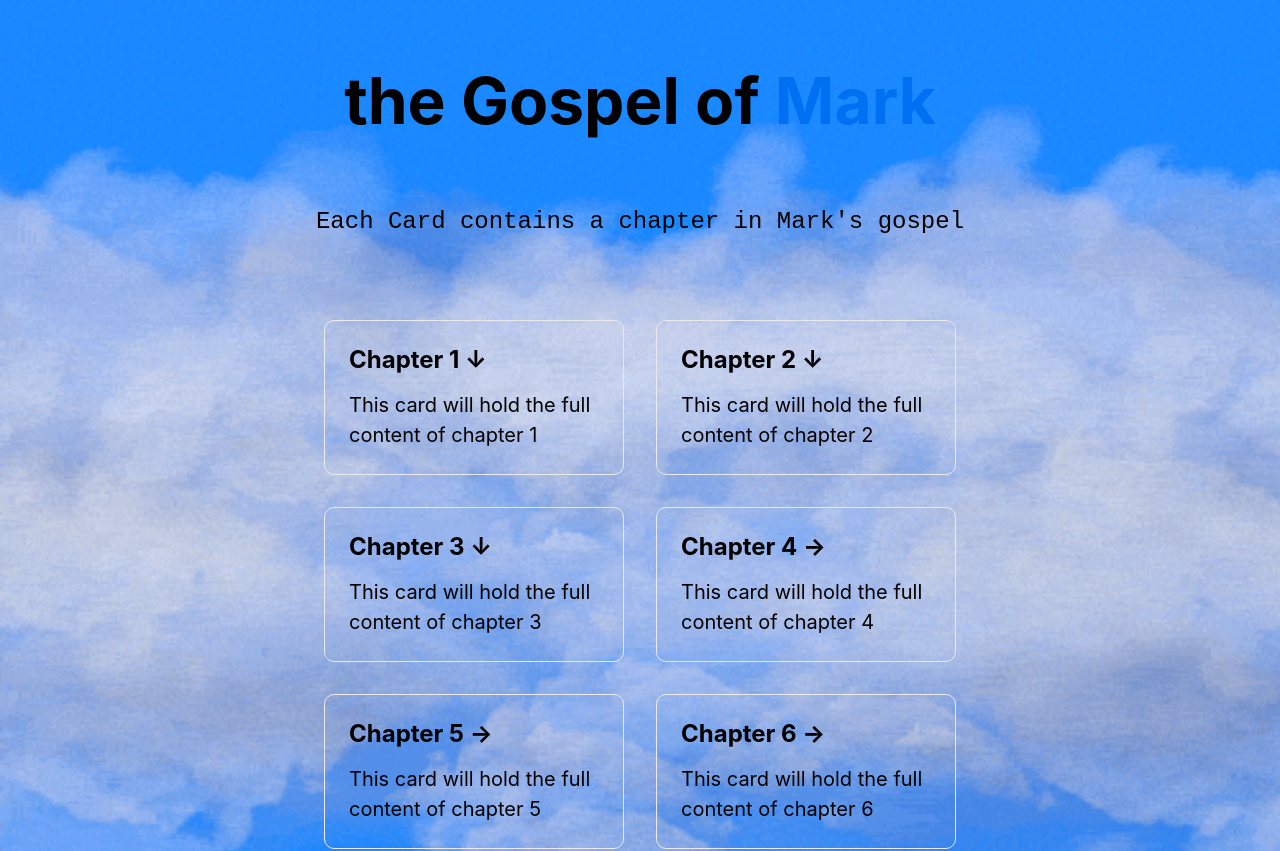
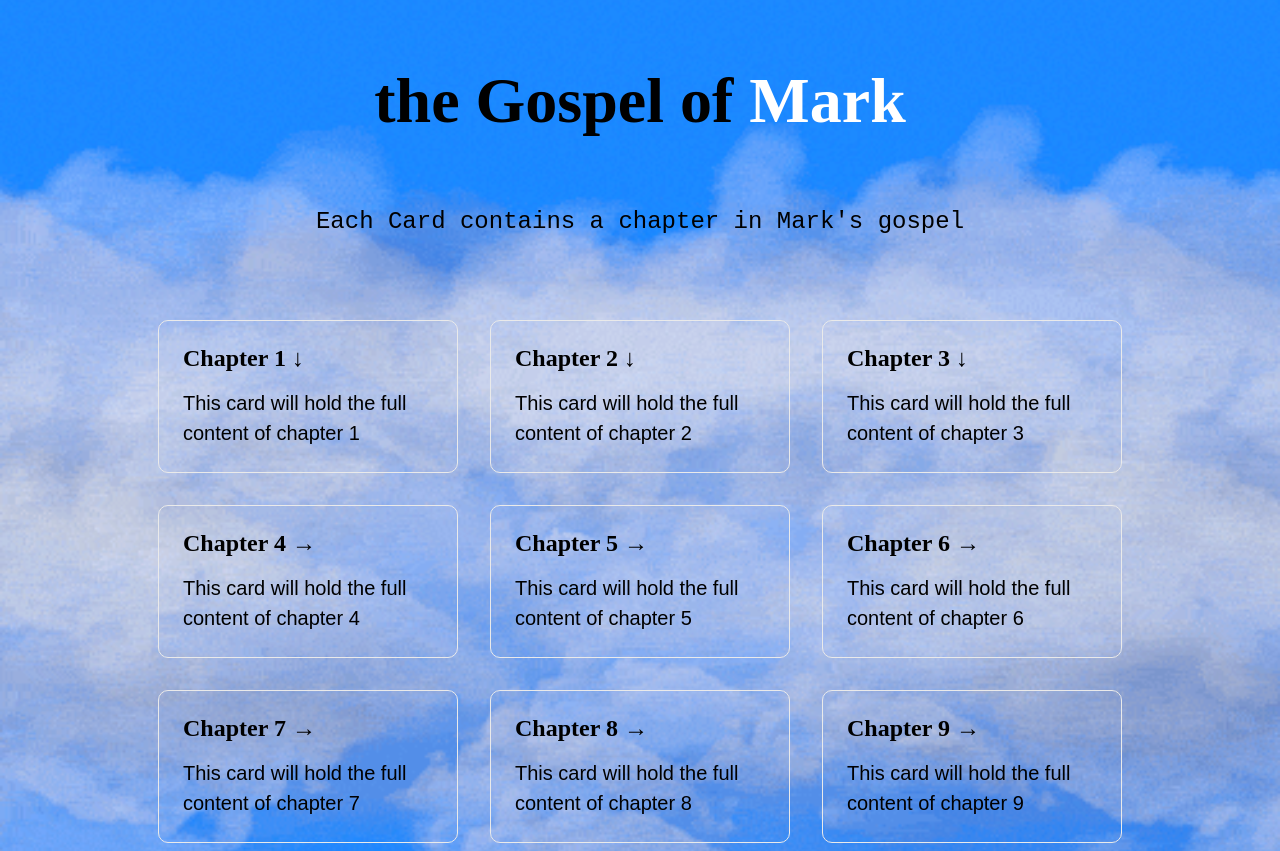
Before and after one commit to jnutt367/mark, a Next.js app: page / in a window 1280 px wide. Shown: the top 851 px of the page. Built offline with nearby package versions, Linux system fonts and the light colour scheme.

Commit message:
commit for changing layout to more columns on wide

```diff
--- a/styles/Home.module.css
+++ b/styles/Home.module.css
@@ -31,7 +31,7 @@
 }
 
 .title a {
-    color: #0070f3;
+    color: white;
     text-decoration: none;
 }
 
@@ -45,6 +45,7 @@
     margin: 0;
     line-height: 1.15;
     font-size: 4rem;
+    font-family: cursive;
 }
 
 .title,
@@ -71,7 +72,7 @@
     align-items: center;
     justify-content: center;
     flex-wrap: wrap;
-    max-width: 800px;
+    max-width: 1400px;
 }
 
 .card {
@@ -84,18 +85,23 @@
     border-radius: 10px;
     transition: color 0.15s ease, border-color 0.15s ease;
     max-width: 300px;
+    font-family: fantasy;
 }
 
 .card:hover,
 .card:focus,
 .card:active {
     color: white;
-    border-color: #0070f3;
+    border-color: hsl(14, 100%, 48%);
+    background-color: palevioletred;
+    opacity: 0.85;
+    font-family: fantasy;
 }
 
 .card h2 {
     margin: 0 0 1rem 0;
     font-size: 1.5rem;
+    font-family: cursive;
 }
 
 .card p {
@@ -109,6 +115,12 @@
     margin-left: 0.5rem;
 }
 
+.publisher {
+    font-family: monospace;
+    color: black;
+    font-size: 1.5rem;
+}
+
 @media (max-width: 600px) {
     .grid {
         width: 100%;
```
